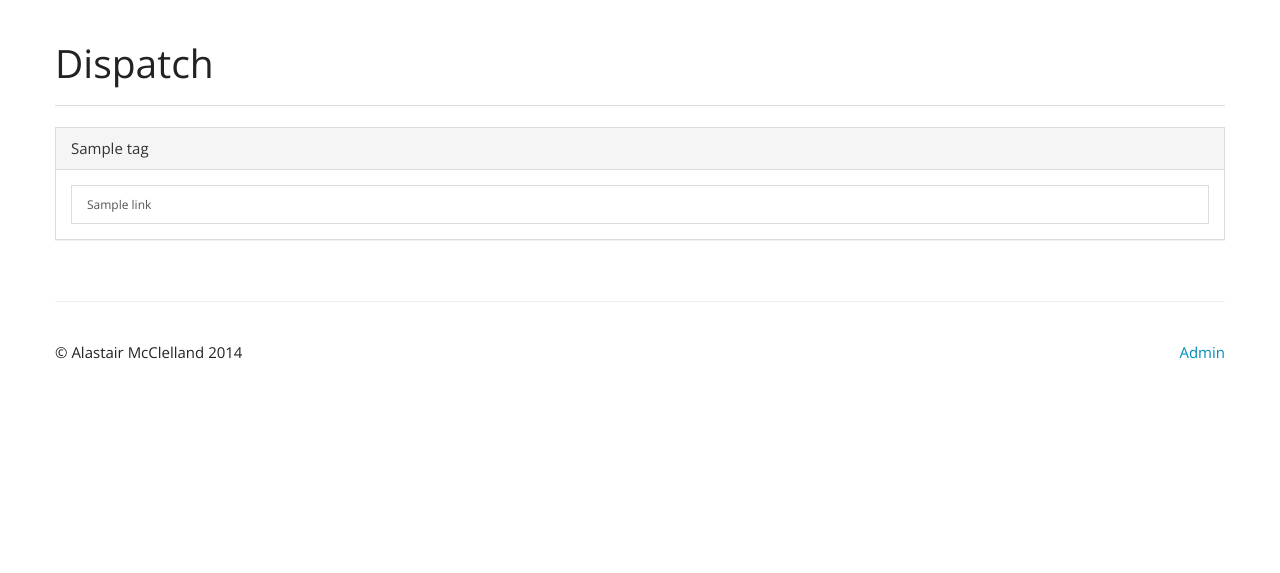
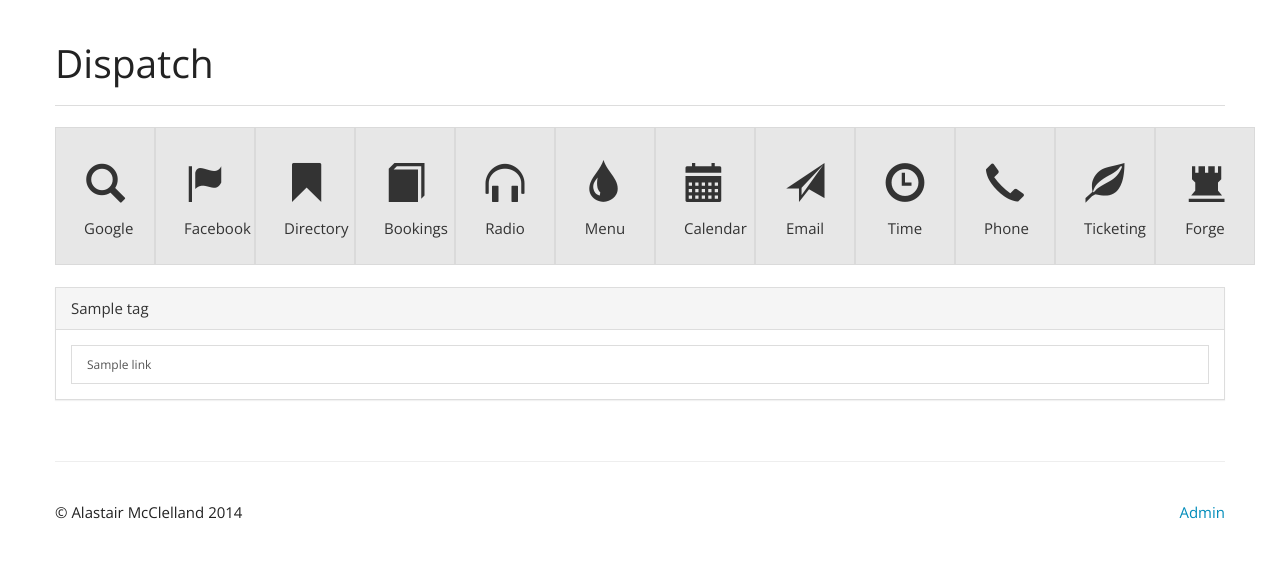
Before and after one commit to almcc/dispatch, a Django app: page / in a window 1280 px wide. Shown: the top 573 px of the page. Run offline with Django 3.2, Linux system fonts and the light colour scheme; tables that the repository leaves empty hold one stand-in row (values such as "Sample post"); some libraries are stand-ins or nearby versions.

Commit message:
Prototype

```diff
--- a/webapp/location/templates/location/index.html
+++ b/webapp/location/templates/location/index.html
@@ -1,6 +1,81 @@
 {% extends "base.html" %}
 
 {% block content %}
+     <div class="row">
+        <div class="col-md-1">
+            <a href="#" class="btn btn-default" style="width:100%; min-width: 100px;">
+                <h1><span class="glyphicon glyphicon-search"></span></h1>
+                <p>Google</p>
+            </a>
+        </div>
+        <div class="col-md-1">
+            <a href="#" class="btn btn-default" style="width:100%; min-width: 100px;">
+                <h1><span class="glyphicon glyphicon-flag"></span></h1>
+                <p>Facebook</p>
+            </a>
+        </div>
+        <div class="col-md-1">
+            <a href="#" class="btn btn-default" style="width:100%; min-width: 100px;">
+                <h1><span class="glyphicon glyphicon-bookmark"></span></h1>
+                <p>Directory</p>
+            </a>
+        </div>
+        <div class="col-md-1">
+            <a href="#" class="btn btn-default" style="width:100%; min-width: 100px;">
+                <h1><span class="glyphicon glyphicon-book"></span></h1>
+                <p>Bookings</p>
+            </a>
+        </div>
+        <div class="col-md-1">
+            <a href="#" class="btn btn-default" style="width:100%; min-width: 100px;">
+                <h1><span class="glyphicon glyphicon-headphones"></span></h1>
+                <p>Radio</p>
+            </a>
+        </div>
+        <div class="col-md-1">
+            <a href="#" class="btn btn-default" style="width:100%; min-width: 100px;">
+                <h1><span class="glyphicon glyphicon-tint"></span></h1>
+                <p>Menu</p>
+            </a>
+        </div>
+        <div class="col-md-1">
+            <a href="#" class="btn btn-default" style="width:100%; min-width: 100px;">
+                <h1><span class="glyphicon glyphicon-calendar"></span></h1>
+                <p>Calendar</p>
+            </a>
+        </div>
+        <div class="col-md-1">
+            <a href="#" class="btn btn-default" style="width:100%; min-width: 100px;">
+                <h1><span class="glyphicon glyphicon-send"></span></h1>
+                <p>Email</p>
+            </a>
+        </div>
+        <div class="col-md-1">
+            <a href="#" class="btn btn-default" style="width:100%; min-width: 100px;">
+                <h1><span class="glyphicon glyphicon-time"></span></h1>
+                <p>Time</p>
+            </a>
+        </div>
+        <div class="col-md-1">
+            <a href="#" class="btn btn-default" style="width:100%; min-width: 100px;">
+                <h1><span class="glyphicon glyphicon-earphone"></span></h1>
+                <p>Phone</p>
+            </a>
+        </div>
+        <div class="col-md-1">
+            <a href="#" class="btn btn-default" style="width:100%; min-width: 100px;">
+                <h1><span class="glyphicon glyphicon-leaf"></span></h1>
+                <p>Ticketing</p>
+            </a>
+        </div>
+        <div class="col-md-1">
+            <a href="#" class="btn btn-default" style="width:100%; min-width: 100px;">
+                <h1><span class="glyphicon glyphicon-tower"></span></h1>
+                <p>Forge</p>
+            </a>
+        </div>
+    </div>
+    <br />
     <div class="row">
         {% for tag_links in columns %}
             <div class="{{ column_class }}">
```
